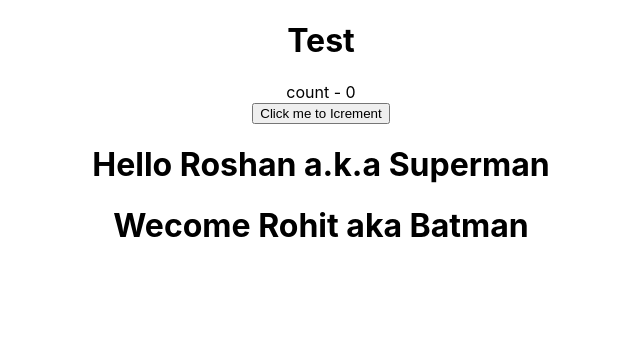
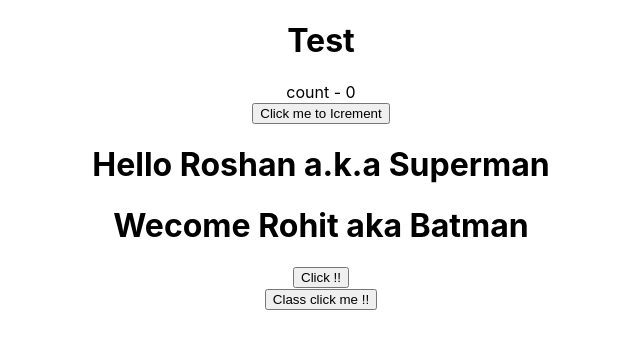
Before and after one commit to rookie2410/codevolution, a React (Create React App) app: page / in a window 1280 px wide. Shown: the top 348 px of the page, without its empty margins (319-959 px from the left). Built offline with nearby package versions, Linux system fonts and the light colour scheme.

Commit message:
Learning EventHandling in Class and Function component

```diff
--- a/src/App.js
+++ b/src/App.js
@@ -1,9 +1,11 @@
 
 import './App.css';
 import React,{ Component } from 'react';
-import Counter from './Components/Counter';
-import Greet from './Components/Greet';
-import Welcome from './Components/Welcome';
+import Counter from './Components/Counter'
+import Greet from './Components/Greet'
+import Welcome from './Components/Welcome'
+import FunctionClick from './Components/FunctionClick';
+import ClassClick from './Components/ClassClick';
 
 
 
@@ -18,6 +20,8 @@
       {/* <Greet name='Rohit' hero='Batman'/>
       <Greet name='Riddhesh' hero='Spiderman'/> */}
       <Welcome name='Rohit' hero='Batman' />
+      <FunctionClick />
+      <ClassClick />
     </div>
   );
 }
--- /dev/null
+++ b/src/Components/ClassClick.js
@@ -0,0 +1,16 @@
+import React, { Component } from 'react'
+
+class ClassClick extends Component {
+    clickHandler(){
+        console.log('Class button clicked')
+    }
+  render() {
+    return (
+      <div>
+        <button onClick={this.clickHandler} >Class click me !!</button>
+      </div>
+    )
+  }
+}
+
+export default ClassClick
--- /dev/null
+++ b/src/Components/FunctionClick.js
@@ -0,0 +1,14 @@
+import React from 'react'
+
+function FunctionClick() {
+    function clickHandler(){
+        console.log("Button clicked ")
+    }
+  return (
+    <div>
+      <button onClick = {clickHandler}>Click !!</button>
+    </div>
+  )
+}
+
+export default FunctionClick
```
